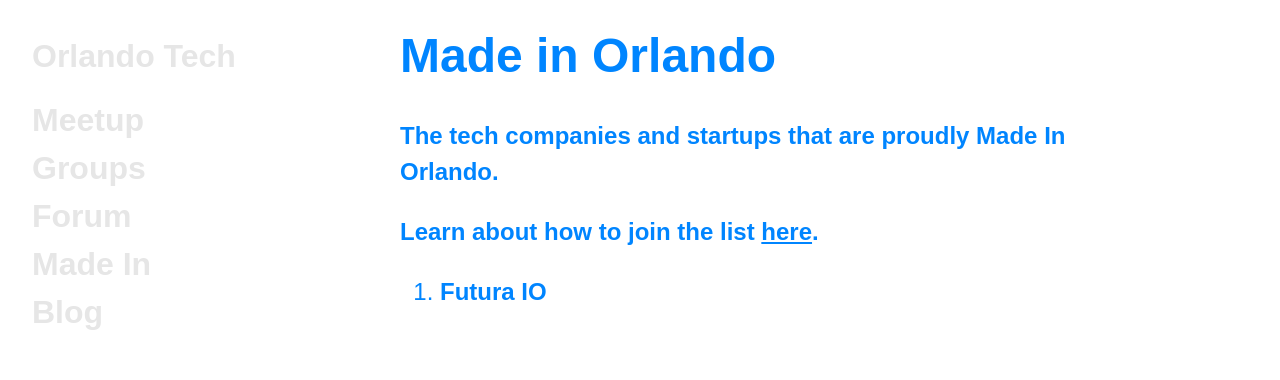
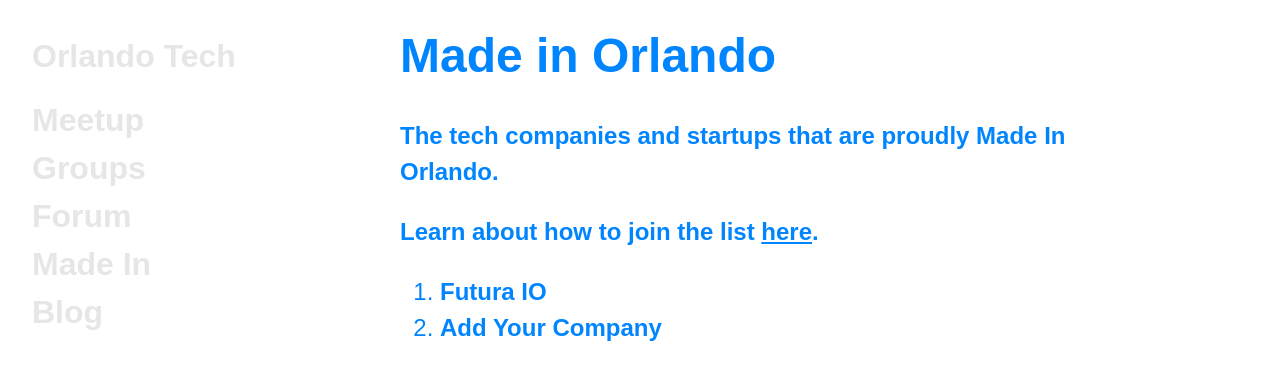
Before and after one commit to orlandotech/orlandotech.github.io, a Jekyll site: the page built from made-in/index.html, in a window 1280 px wide. Shown: the top 380 px of the page. Built offline with Jekyll 4.4.1, drawn with Linux system fonts in a browser that asks for light colours; Markdown is read by kramdown in place of the engine named in the settings.

Commit message:
the final answer. Fixed #3

```diff
--- a/made-in/index.html
+++ b/made-in/index.html
@@ -10,4 +10,5 @@ title: Made In Orlando
 
 <ol>
   <li><a href="http://futura.io">Futura IO</a></li>
+  <li><a href="http://github.com/orlandotech/orlandotech.github.io#hey-i-want-to-add-my-company-to-the-list">Add Your Company</a></li>
 </ol>
```
